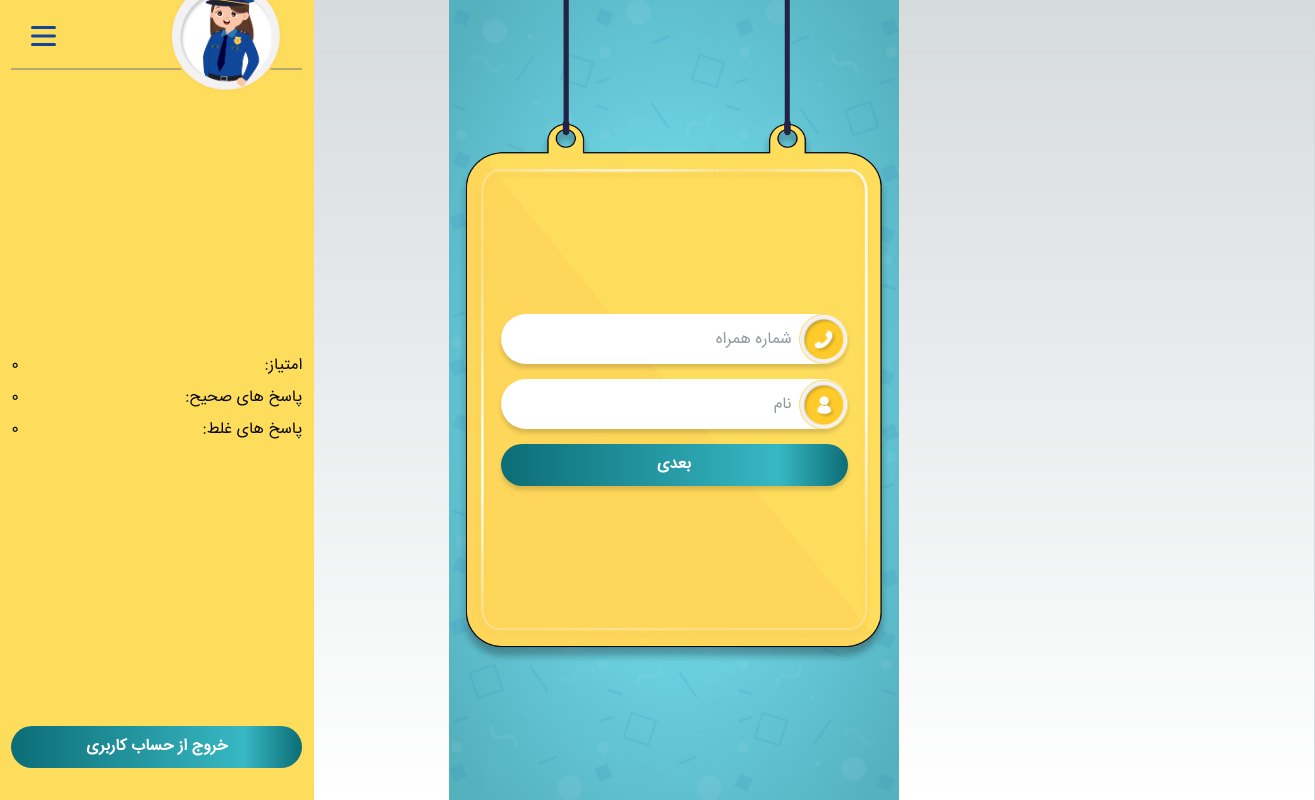
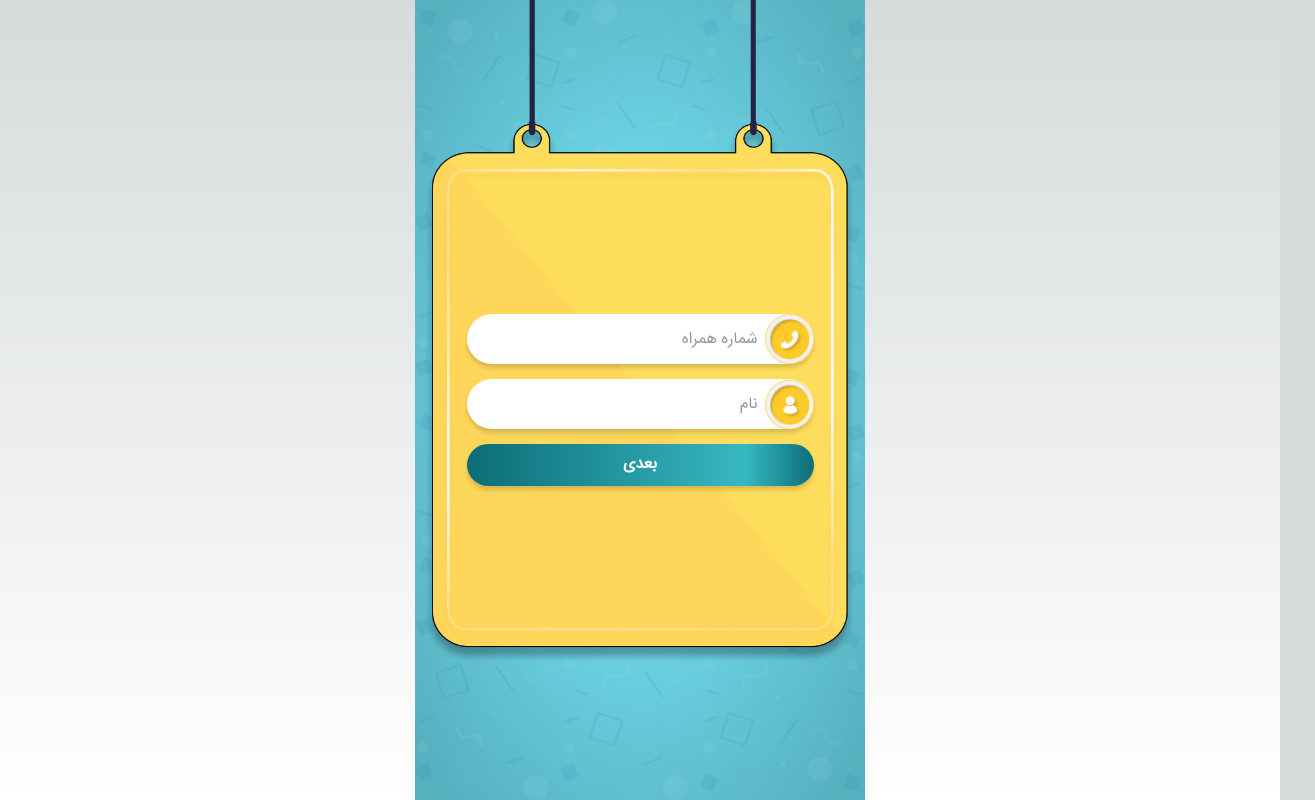
Before and after one commit to Omid-Jafari/dr_gamification_frontend, a Next.js app: page / in a window 1280 px wide. Shown: the whole page, 1315 px wide, since content can reach past the window. Built offline with nearby package versions, Linux system fonts and the light colour scheme.

Commit message:
fix: :bug: fixed sidebar bug

```diff
--- a/app/layout.tsx
+++ b/app/layout.tsx
@@ -55,7 +55,7 @@ export default function RootLayout({
                 alt="homePageBG icon"
                 className={`w-full sm:w-auto h-[100dvh] sm:object-contain object-fill`}
               />
-              <div className="absolute w-full top-0 left-0">
+              <div className="absolute w-full top-0 left-0 overflow-hidden">
                 <Header />
 
                 {children}
```
